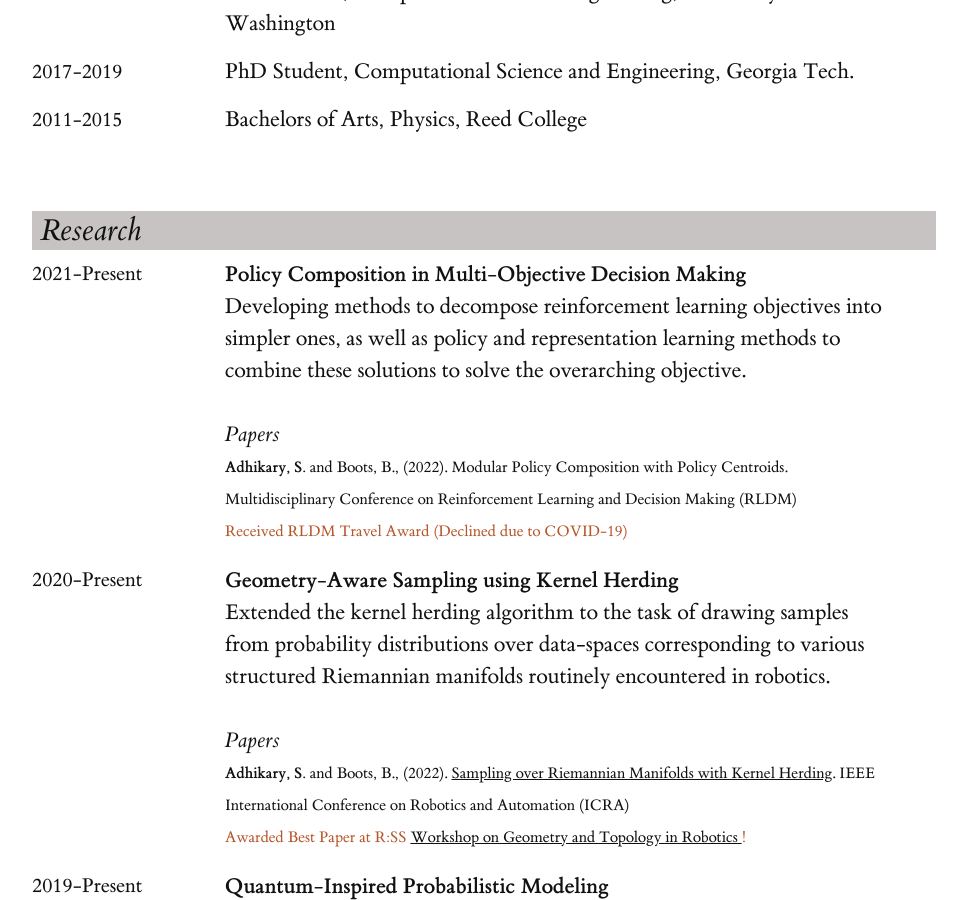
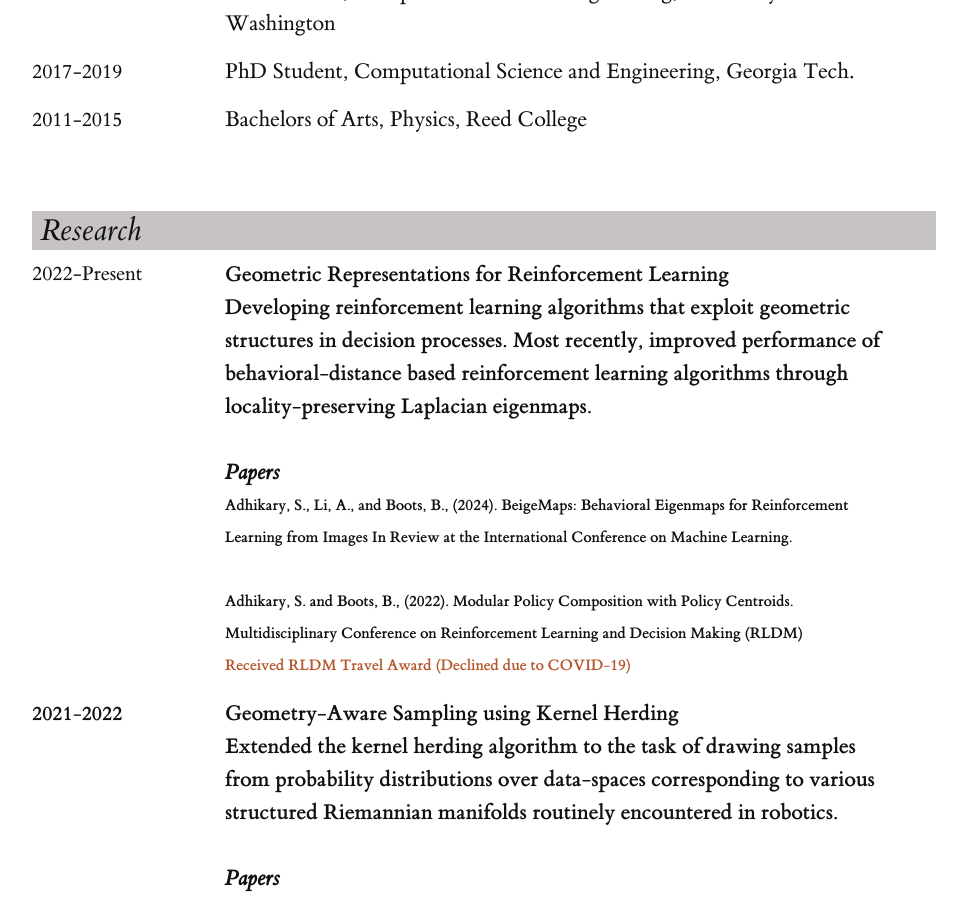
Before and after one commit to sandeshAdhikary/sandeshadhikary.github.io, a Jekyll site: the page built from resume/index.html, in a window 1280 px wide and 900 px high, scrolled down 427 px. Shown: the whole window, without its empty margins (128-1095 px from the left). Built offline with Jekyll 4.4.1, drawn with Linux system fonts in a browser that asks for light colours; a style sheet for code colours, icons or effects is not loaded.

Commit message:
Update index.html

```diff
--- a/resume/index.html
+++ b/resume/index.html
@@ -86,17 +86,22 @@ permalink: /resume.html
      <!--Policy Centroids-->
      <div class="row">
           <div class="left-margin">
-            2021-Present
+            2022-Present
           </div>
           <div class="main-column">
-              <b>Policy Composition in Multi-Objective Decision Making</b>
+              <b>Geometric Representations for Reinforcement Learning
               <br>
-              Developing methods to decompose reinforcement learning objectives into simpler ones,
-              as well as policy and representation learning methods to combine these solutions to solve the overarching objective.
+                  Developing reinforcement learning algorithms that exploit geometric structures in decision processes.
+                  Most recently, improved performance of behavioral-distance based reinforcement learning algorithms through locality-preserving Laplacian eigenmaps.
               <br>
               <br>
               <i>Papers</i>
               <div class="note">
+                  <b>Adhikary, S.</b>, Li, A., and Boots, B., (2024).
+                  BeigeMaps: Behavioral Eigenmaps for Reinforcement Learning from Images
+                  In Review at the International Conference on Machine Learning.
+                 <br><br>
+
                   <b>Adhikary, S.</b> and Boots, B., (2022).
                   Modular Policy Composition with Policy Centroids.
                   Multidisciplinary Conference on Reinforcement Learning and Decision Making (RLDM)
@@ -108,7 +113,7 @@ permalink: /resume.html
      <!--Kernel Herding-->
      <div class="row">
           <div class="left-margin">
-            2020-Present
+            2021-2022
           </div>
           <div class="main-column">
               <b>Geometry-Aware Sampling using Kernel Herding</b>
```
